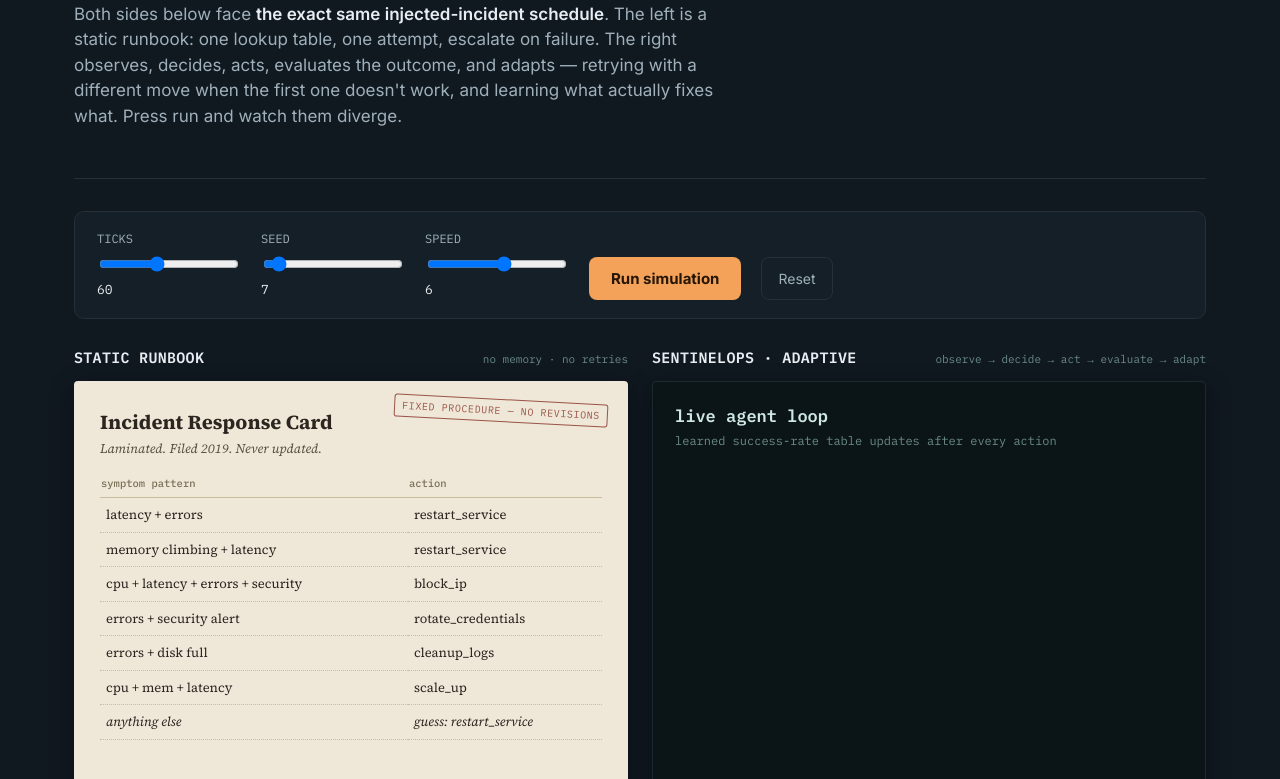
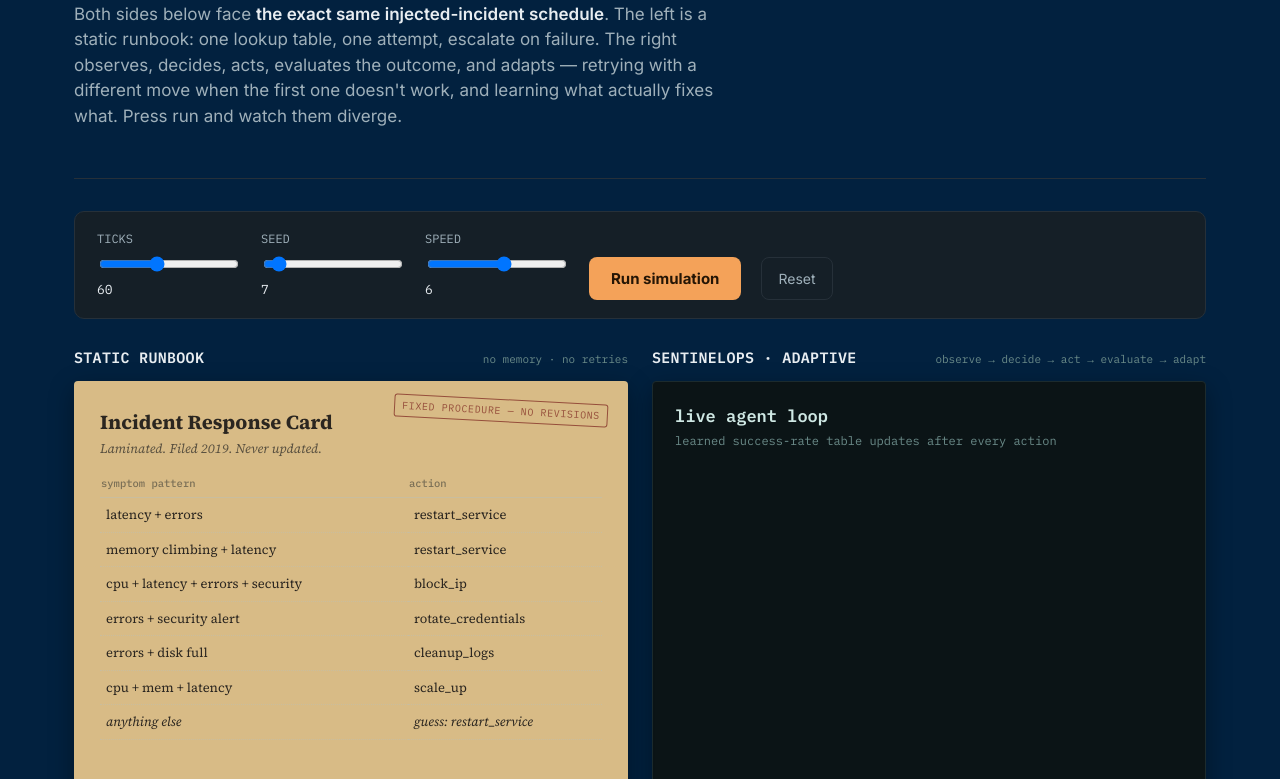
Before and after one commit to 1vansh-5/SentinelOps, a plain HTML site: page index.html in a window 1280 px wide. Shown: the part 171-950 px from the top of the page. Drawn offline with Linux system fonts and the light colour scheme.

Commit message:
change some colours in background

```diff
--- a/index.html
+++ b/index.html
@@ -8,8 +8,8 @@
 <link href="https://fonts.googleapis.com/css2?family=Source+Serif+4:ital,wght@0,400;0,600;0,700;1,400&family=IBM+Plex+Mono:wght@400;500;600&family=Inter:wght@400;500;600;700&display=swap" rel="stylesheet">
 <style>
   :root{
-    --bg: #101820;
-    --paper: #efe7d8;
+    --bg: #02213f;
+    --paper: #d8bb86;
     --paper-ink: #2b2620;
     --paper-stamp: #8a3b2e;
     --paper-rule: #c9bd9e;
```
